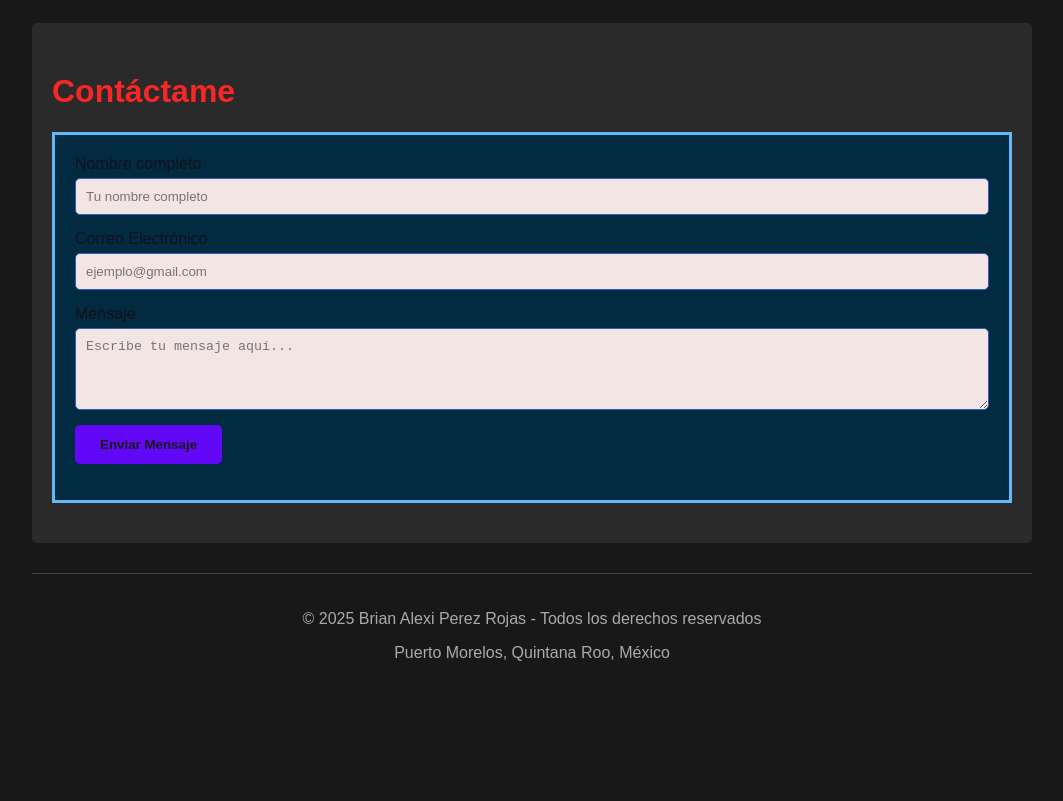
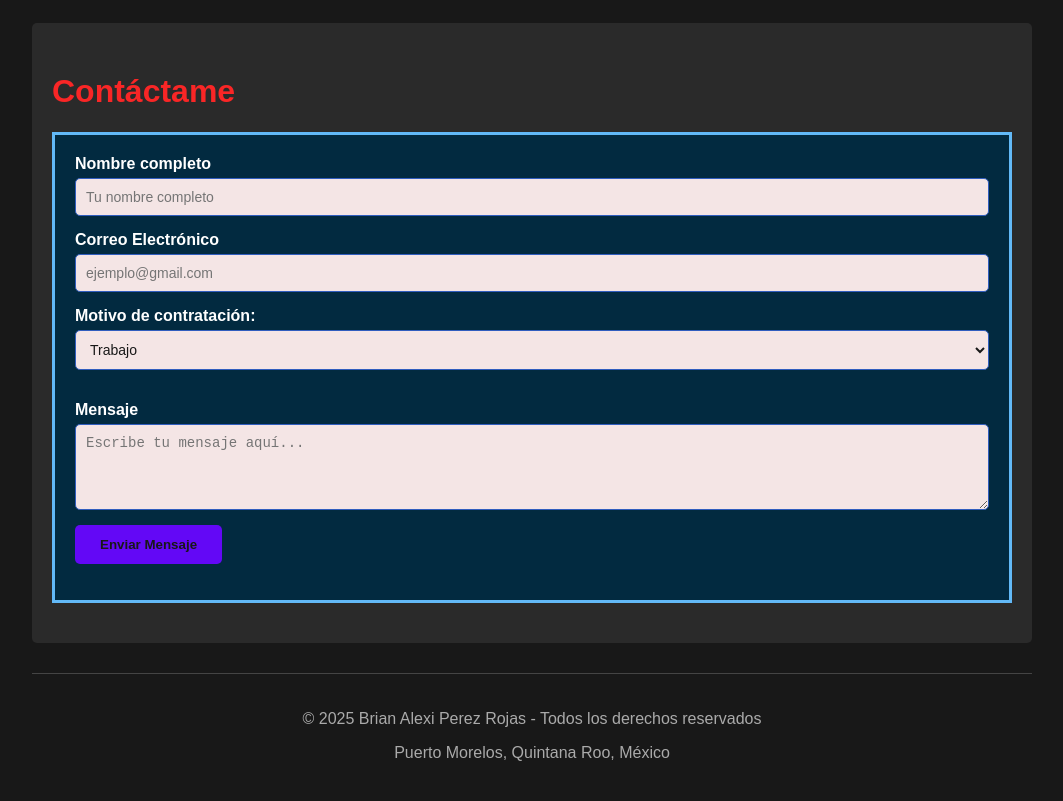
Before and after one commit to payechingo1512-png/Proyecto-freelancer_inicio-, a plain HTML site: page inf.html in a window 1280 px wide. Shown: the part 2267-3068 px from the top of the page, without its empty margins (108-1171 px from the left). Before the commit the page ends 2985 px from the top, so only its background shows below. Drawn offline with Linux system fonts and the light colour scheme.

Commit message:
Actualizar inf.html

```diff
--- a/inf.html
+++ b/inf.html
@@ -33,7 +33,7 @@
             text-align: left;
         }
 
-        /* SUBTÍTULO CORREGIDO - solo una definición */
+        /* SUBTÍTULO CORREGIDO - */
         .subtitulo {
             text-align: center;
             color: #0909ca;
@@ -139,7 +139,7 @@
             line-height: 1.5;
         }
 
-        /* NUEVOS ESTILOS AGREGADOS */
+
 
         /* Menú de navegación */
         #menu-principal {
@@ -204,19 +204,22 @@
         #contacto label {
             display: block;
             margin-bottom: 5px;
-            color: #11121b;
+            color: #ffffff;
+            font-weight: bold;
         }
 
         #contacto input,
-        #contacto textarea {
+        #contacto textarea,
+        #contacto select {
             width: 100%;
             padding: 10px;
             margin-bottom: 15px;
             border: 1px solid #305dbe;
             border-radius: 5px;
             background-color: #f4e5e5;
-            color: rgb(17, 234, 104);
+            color: #181818;
             box-sizing: border-box;
+            font-size: 14px;
         }
 
         #contacto button {
@@ -231,7 +234,35 @@
         }
 
         #contacto button:hover {
-            background-color: #101110;
+            background-color: #03fa87;
+        }
+
+        /* Estilos para la lista desplegable */
+        .mb-3 {
+            margin-bottom: 1rem;
+        }
+
+        .form-label {
+            display: block;
+            margin-bottom: 5px;
+            color: #ffffff;
+            font-weight: bold;
+        }
+
+        .form-select {
+            width: 100%;
+            padding: 10px;
+            border: 1px solid #305dbe;
+            border-radius: 5px;
+            background-color: #f4e5e5;
+            color: #181818;
+            font-size: 14px;
+            box-sizing: border-box;
+        }
+
+        .form-select:focus {
+            outline: none;
+            border-color: #03fa87;
         }
 
         /* Pie de página */
@@ -261,6 +292,7 @@
             text-align: center;
             font-weight: bold;
         }
+
     </style>
 </head>
 <body>
@@ -281,7 +313,7 @@
         </ul>
     </nav>
 
-    <!-- Líneas corregidas -->
+
     <div class="linea-separadora"></div>
     <img src="mi-foto.jpg" alt="Mi foto" width="300" class="centrar-imagen">
     <div class="linea-separadora"></div>
@@ -394,6 +426,21 @@
                             <label for="email">Correo Electrónico</label>
                             <input type="email" id="email" placeholder="ejemplo@gmail.com" required />
                         </div>
+
+                        <!-- LISTA DESPLEGABLE -->
+                        <div class="mb-3">
+                            <label for="trabajo" class="form-label">Motivo de contratación:</label>
+                            <select class="form-select" id="trabajo" name="motivo_contratacion" required>
+                                <option value="">--Selecciona el motivo--</option>
+                                <option value="platicas">Pláticas</option>
+                                <option value="apoyo">Apoyo</option>
+                                <option value="pasantia">Pasantía</option>
+                                <option value="contratacion">Contratación</option>
+                                <option value="trabajo" selected>Trabajo</option>
+                            </select>
+                        </div>
+                        <!-- FIN DE LISTA DESPLEGABLE -->
+
                         <div>
                             <label for="mensaje">Mensaje</label>
                             <textarea id="mensaje" rows="4" placeholder="Escribe tu mensaje aquí..."></textarea>
```
